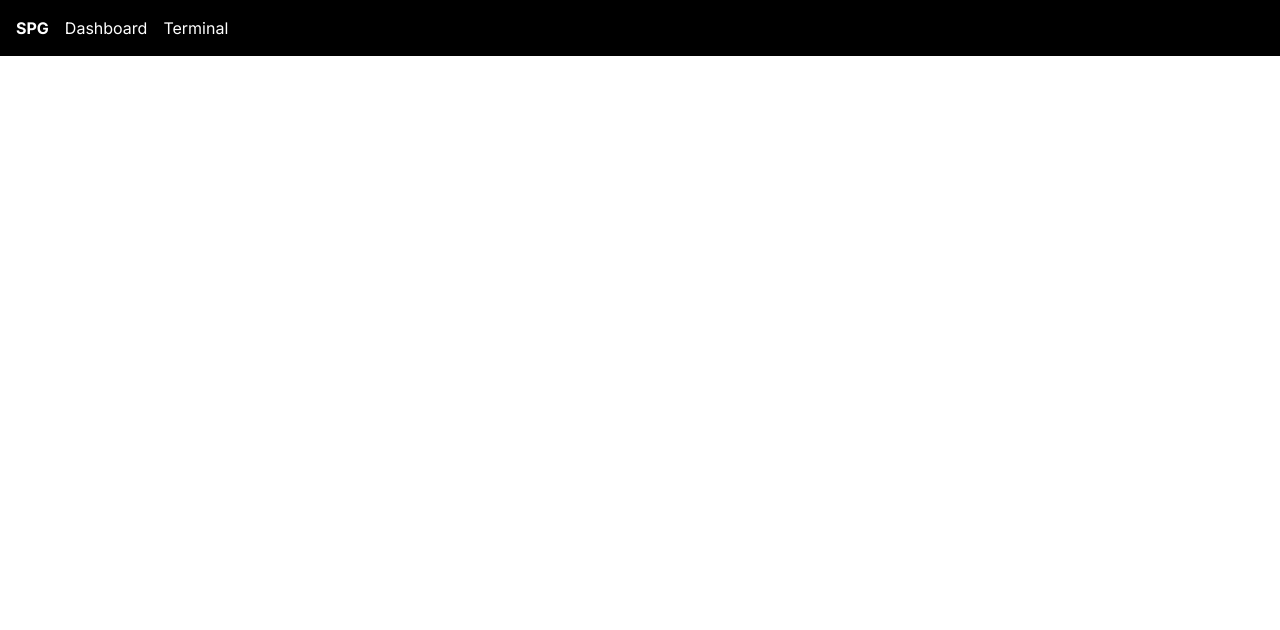
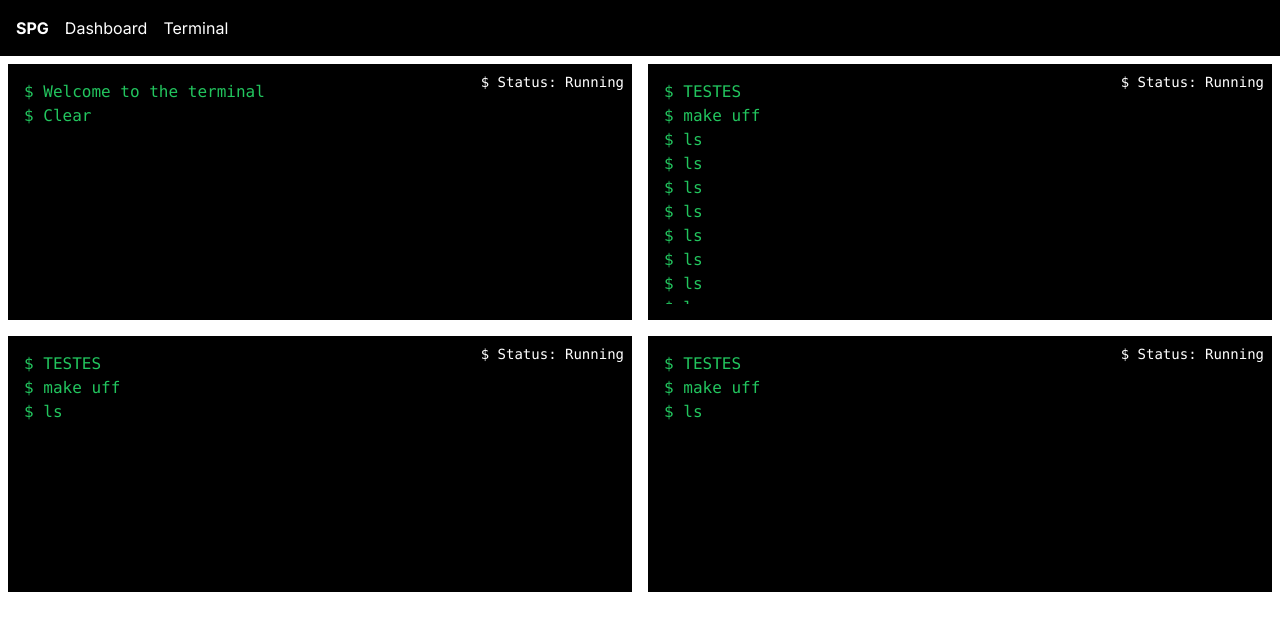
Before and after one commit to IceTeaXXD/Raft-Protocol, a Next.js app in the folder frontend/: page /dashboard in a window 1280 px wide. Shown: the top 630 px of the page. Built offline with nearby package versions, Linux system fonts and the light colour scheme.

Commit message:
feat : dashboard template

```diff
--- a/frontend/app/dashboard/page.tsx
+++ b/frontend/app/dashboard/page.tsx
@@ -1,13 +1,45 @@
-import React from 'react'
-import Navbar from '../components/Navbar'
+import React from 'react';
+import Navbar from '../components/Navbar';
 
 function Dashboard() {
-  return (
-    <div>
-        <Navbar />
+    const terminalItems = [
+        { id: 1, contents: ["$ Welcome to the terminal", "$ Clear"] },
+        { id: 2, contents: ["$ TESTES", "$ make uff", "$ ls", "$ ls", "$ ls", "$ ls", "$ ls", "$ ls","$ ls", "$ ls", "$ ls", "$ ls", "$ ls", "$ ls", "$ ls"] },
+        { id: 3, contents: ["$ TESTES", "$ make uff", "$ ls"] },
+        { id: 4, contents: ["$ TESTES", "$ make uff", "$ ls"] },
+    ];
 
-    </div>
-  )
+    const statusItems = [
+        { id: 1, contents: ["$ Status: Running"] },
+        { id: 2, contents: ["$ Status: Running"] },
+        { id: 3, contents: ["$ Status: Running"] },
+        { id: 4, contents: ["$ Status: Running"] },
+    ];
+
+    return (
+        <div>
+            <Navbar />
+            <div className="grid grid-cols-1 sm:grid-cols-2 gap-4 m-2">
+                {terminalItems.map((item, index) => (
+                    <div
+                        key={item.id}
+                        className="relative bg-black text-green-500 p-4 font-mono h-64 overflow-auto"
+                    >
+                        <div className="absolute top-2 right-2 text-white text-sm z-10">
+                            {statusItems[index].contents.map((status, idx) => (
+                                <div key={idx}>{status}</div>
+                            ))}
+                        </div>
+                        <div className="h-full overflow-auto pr-8">
+                            {item.contents.map((content, idx) => (
+                                <div key={idx}>{content}</div>
+                            ))}
+                        </div>
+                    </div>
+                ))}
+            </div>
+        </div>
+    );
 }
 
-export default Dashboard
+export default Dashboard;
```
